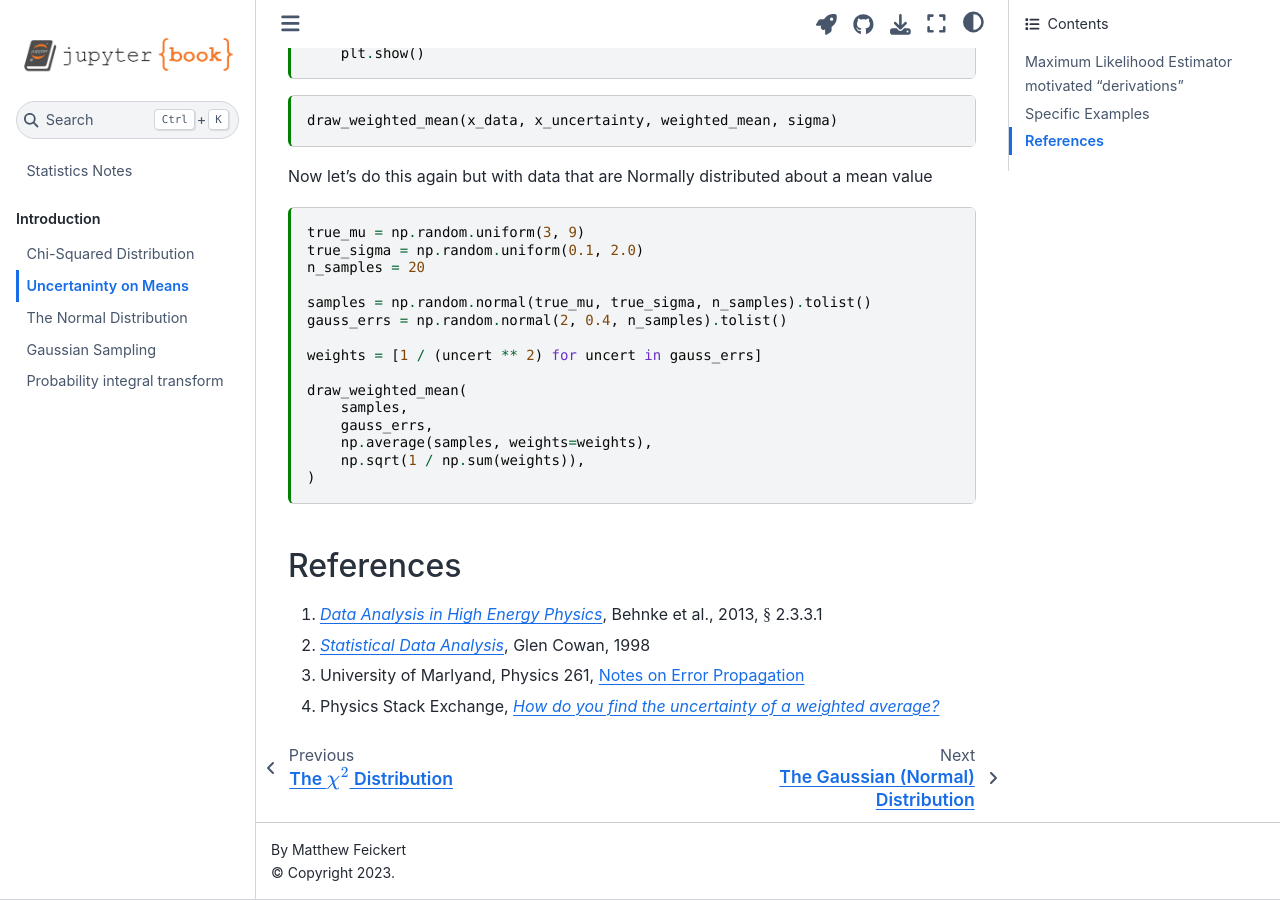
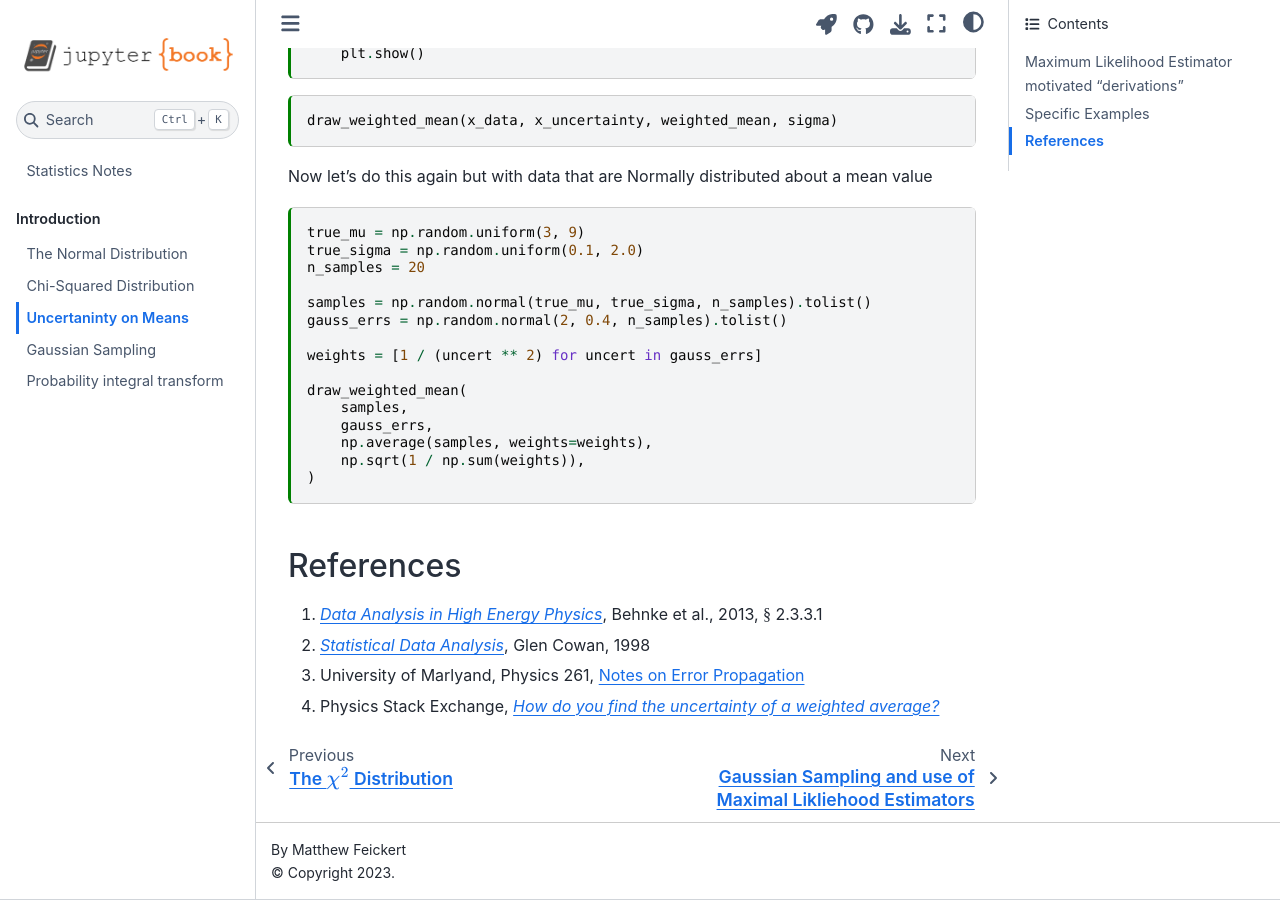
Before and after one commit to matthewfeickert/Statistics-Notes, a Jupyter Book: the page built from book/notebooks/Introductory/Error-on-means.ipynb, in a window 1280 px wide and 900 px high, scrolled down 6461 px. Built offline with Jupyter Book 1.0.4 settings and Sphinx 7.4.7 and the Sphinx Book theme 1.1.4, drawn with Linux system fonts in a browser that asks for light colours; pages that are not in the unit, such as notebooks, are missing from menus; some of the changed lines change nothing that is shown.

Commit message:
Reorder intro

```diff
--- a/book/_toc.yml
+++ b/book/_toc.yml
@@ -5,12 +5,12 @@
   chapters:
   - file: notebooks/Introductory/Likelihood-Function
     title: The Likelihood Function
+  - file: notebooks/Introductory/Gaussian-Distribution.ipynb
+    title: The Normal Distribution
   - file: notebooks/Introductory/Chi-Squared-Distribution.ipynb
     title: Chi-Squared Distribution
   - file: notebooks/Introductory/Error-on-means.ipynb
     title: Uncertaninty on Means
-  - file: notebooks/Introductory/Gaussian-Distribution.ipynb
-    title: The Normal Distribution
   - file: notebooks/Introductory/Gaussian-Sampling.ipynb
     title: Gaussian Sampling
   - file: notebooks/Introductory/probability-integral-transform.ipynb
```
